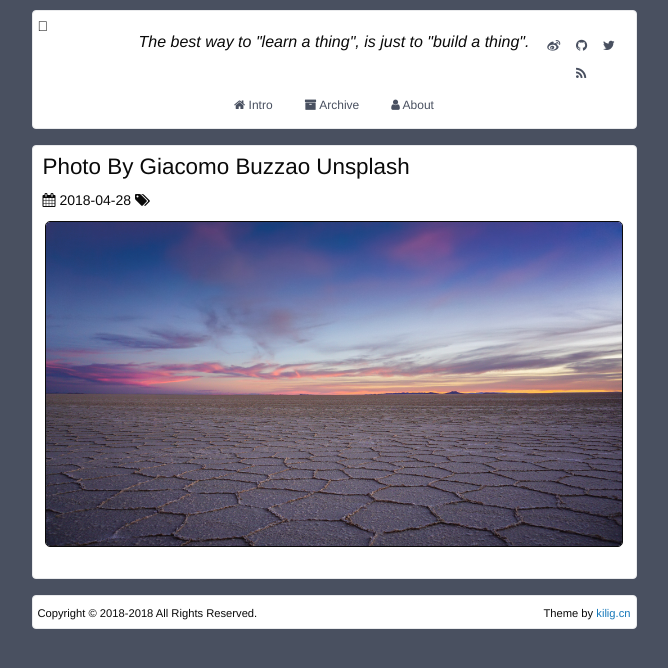
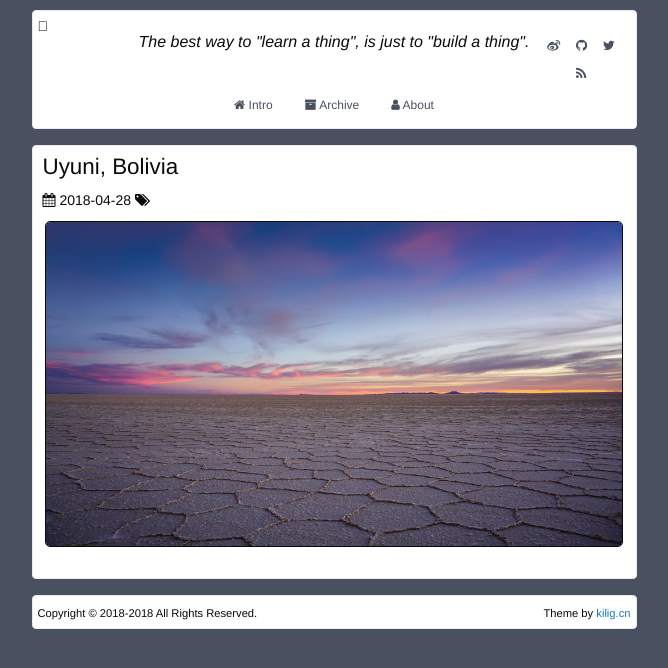
Before and after one commit to hadesleejs/hadesleejs.github.io, a Jekyll site: the page built from _posts/2018-04-28-Photo-by-Giacomo-Buzzao-Unsplash.md, in a window 1280 px wide. Shown: the top 668 px of the page, without its empty margins (306-974 px from the left). Built offline with Jekyll 4.4.1, drawn with Linux system fonts in a browser that asks for light colours; our own code applies the rules of GitHub Pages for plain Markdown files; part of the change alters nothing that is shown.

Commit message:
Uyuni, Bolivia

```diff
--- a/_posts/2018-04-28-Photo-by-Giacomo-Buzzao-Unsplash.md
+++ b/_posts/2018-04-28-Photo-by-Giacomo-Buzzao-Unsplash.md
@@ -1 +1,8 @@
+---
+layout: post
+title:  "Uyuni, Bolivia"
+date:   2018-04-28 12:48:38 +0530
+categories: admin update
+---
+
 ![sample post]({{site.baseurl}}/images/photo-1521043388745-6c3cb22e8550.jpg)
```
